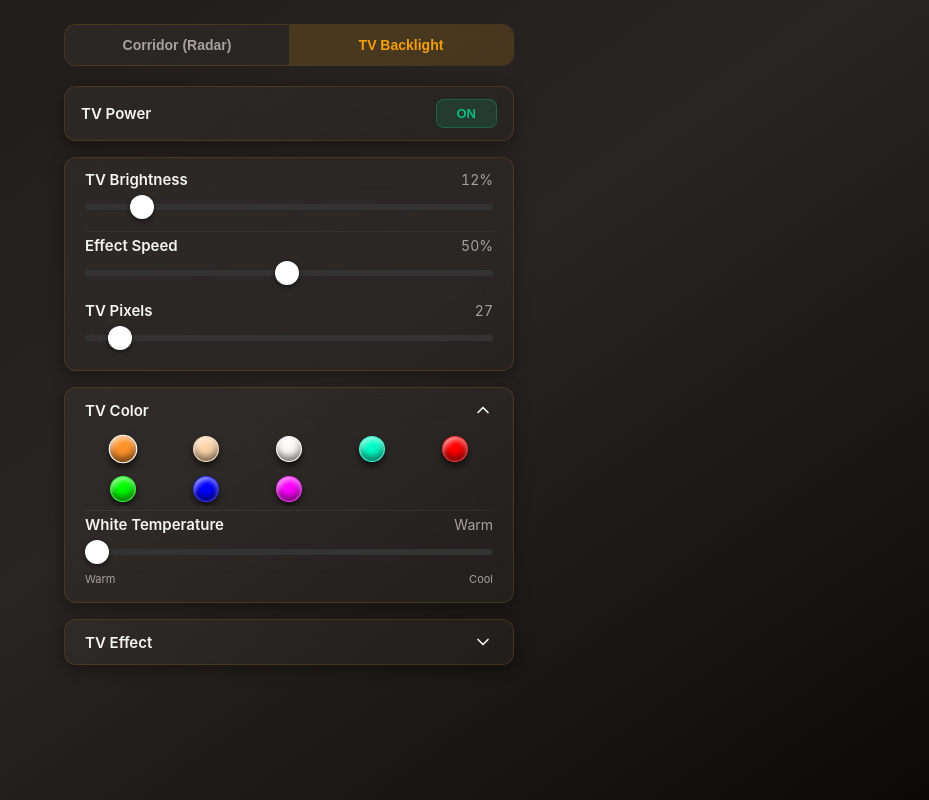
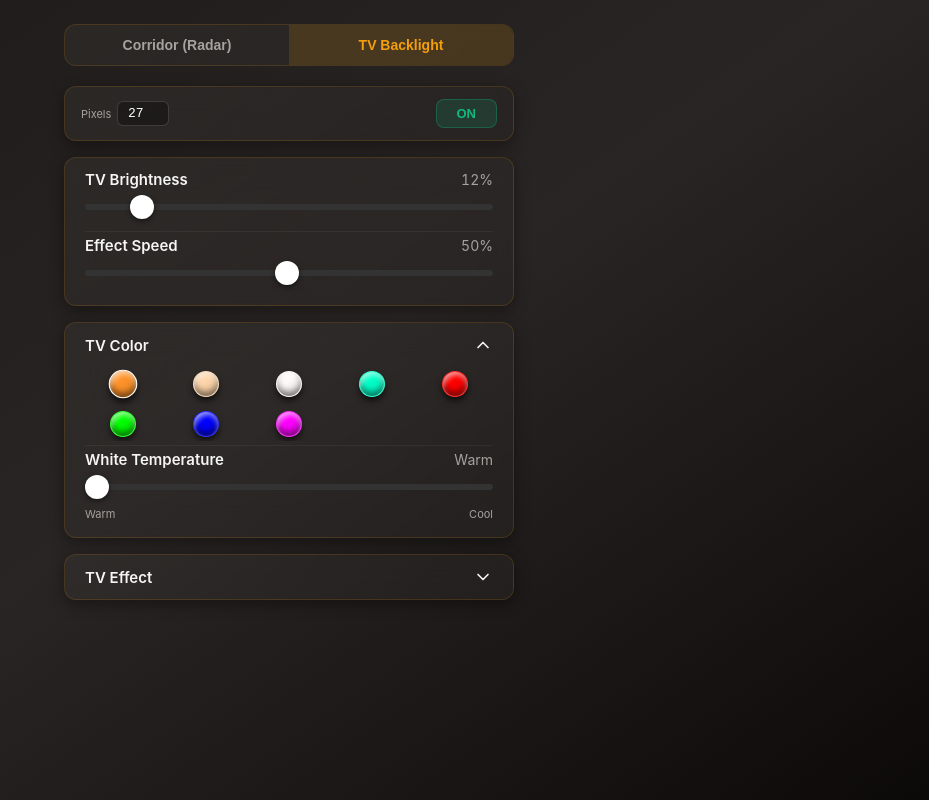
Before and after one commit to kad-sites/Follow-me, a website built with Vite: page index.html in a window 1280 px wide. Both pictures are taken after a click on the button "TV Backlight". Shown: the whole page, without its empty margins (351-1280 px from the left). Built offline with nearby package versions, Linux system fonts and the light colour scheme; what mqtt would draw is missing.

Commit message:
Actually apply the HTML changes for inline TV Pixels input

```diff
--- a/index.html
+++ b/index.html
@@ -667,7 +667,10 @@
     <div id="tab-tv" class="tab-content" style="display: none;">
         <div class="section" style="padding: 12px 16px;">
             <div style="display: flex; justify-content: space-between; align-items: center;">
-                <div class="section-title" style="margin-bottom: 0;">TV Power</div>
+                <div style="display: flex; align-items: center; gap: 6px;">
+                    <span style="font-size: 11px; color: var(--subtext);">Pixels</span>
+                    <input type="number" id="tvPixels" min="10" max="300" value="27" style="width: 52px; padding: 4px 6px; border-radius: 6px; border: 1px solid rgba(255,255,255,0.15); background: rgba(0,0,0,0.3); color: #fff; font-size: 13px; font-family: monospace; text-align: center; -moz-appearance: textfield;">
+                </div>
                 <button id="tvPowerBtn" onclick="toggleTvPower()" style="background: rgba(16, 185, 129, 0.15); color: #10b981; border: 1px solid rgba(16, 185, 129, 0.3); border-radius: 8px; padding: 6px 20px; font-size: 13px; font-weight: bold; cursor: pointer; transition: all 0.2s;">
                     ON
                 </button>
@@ -694,13 +697,7 @@
                 <input type="range" id="tvSpeed" min="1" max="100" value="50" style="touch-action: pan-y;">
             </div>
             </div>
-                <div class="section-header" style="margin-top: 8px;">
-                    <div class="section-title">TV Pixels</div>
-                    <div class="value-display" id="tvPixelsVal">27</div>
-                </div>
-                <div class="slider-container">
-                    <input type="range" id="tvPixels" min="10" max="300" value="27" style="touch-action: pan-y;">
-                </div>
+
         </div>
 
         <div class="section dropdown-panel" id="tvColorPanel">
```
